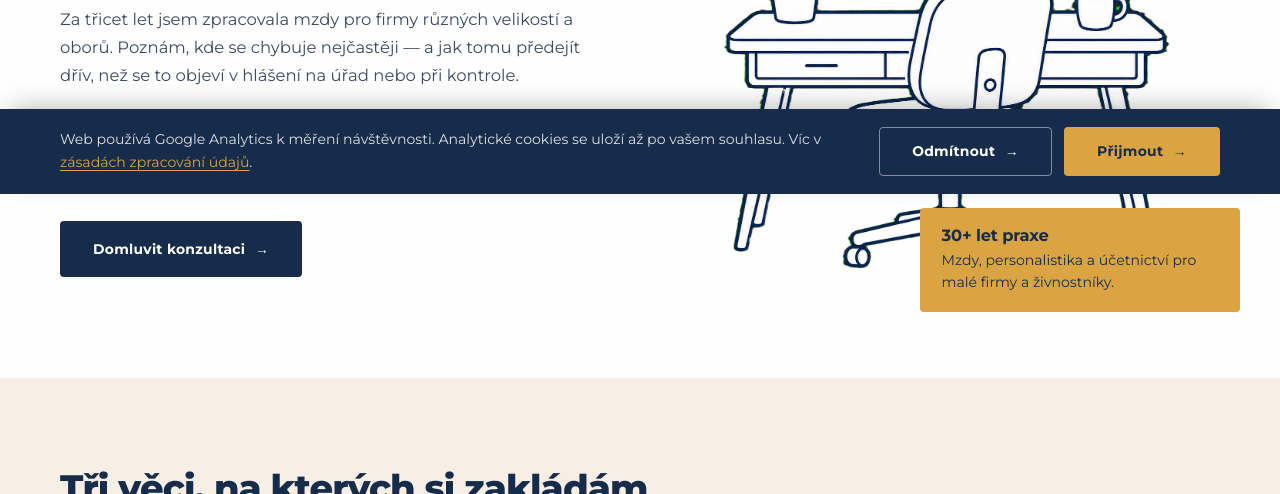
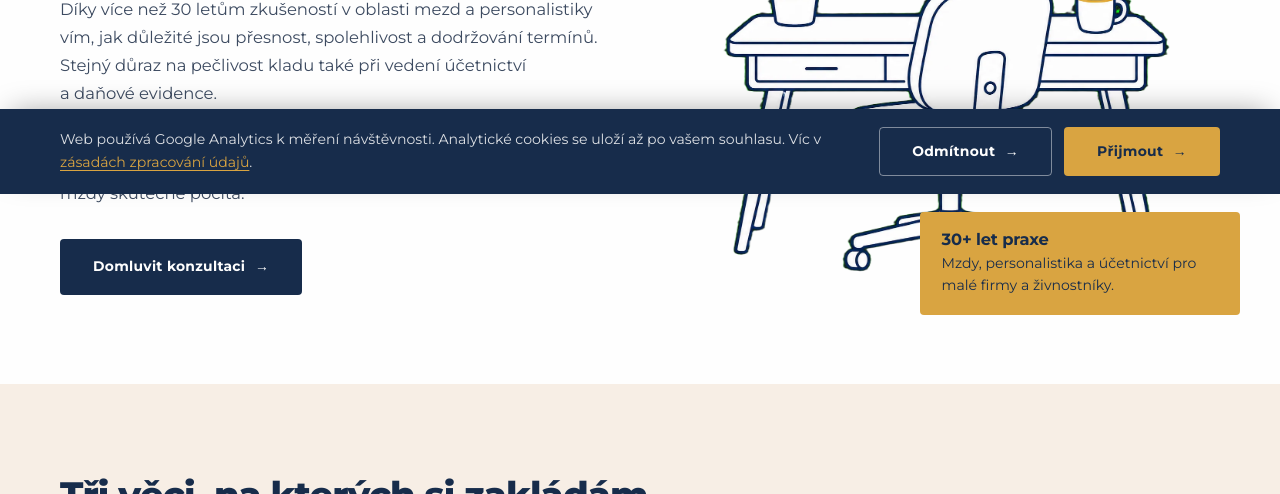
Before and after one commit to RD-mzdy-ucetnictvi/rdmzdyaucto.cz, a plain HTML site: page o-mne.html in a window 1280 px wide. Shown: the part 606-1100 px from the top of the page. Drawn offline with Linux system fonts and the light colour scheme.

Commit message:
Uprava textu O mne - zkusenosti a sluzby

```diff
--- a/o-mne.html
+++ b/o-mne.html
@@ -63,7 +63,7 @@
     <div class="wrap split">
       <div class="reveal">
         <h2>Vím, kde vznikají drahé chyby</h2>
-        <p>Za třicet let jsem zpracovala mzdy pro firmy různých velikostí a oborů. Poznám, kde se chybuje nejčastěji — a jak tomu předejít dřív, než se to objeví v hlášení na úřad nebo při kontrole.</p>
+        <p>Díky více než 30 letům zkušeností v&nbsp;oblasti mezd a&nbsp;personalistiky vím, jak důležité jsou přesnost, spolehlivost a&nbsp;dodržování termínů. Stejný důraz na pečlivost kladu také při vedení účetnictví a&nbsp;daňové evidence.</p>
         <p>Pracuji sama, takže se mnou jednáte přímo. Žádné předávání mezi kolegy, žádná linka podpory. Když zavoláte, mluvíte s tím, kdo vaše mzdy skutečně počítá.</p>
         <div class="hero-actions">
           <a class="btn btn-primary" href="/kontakt">Domluvit konzultaci</a>
```
